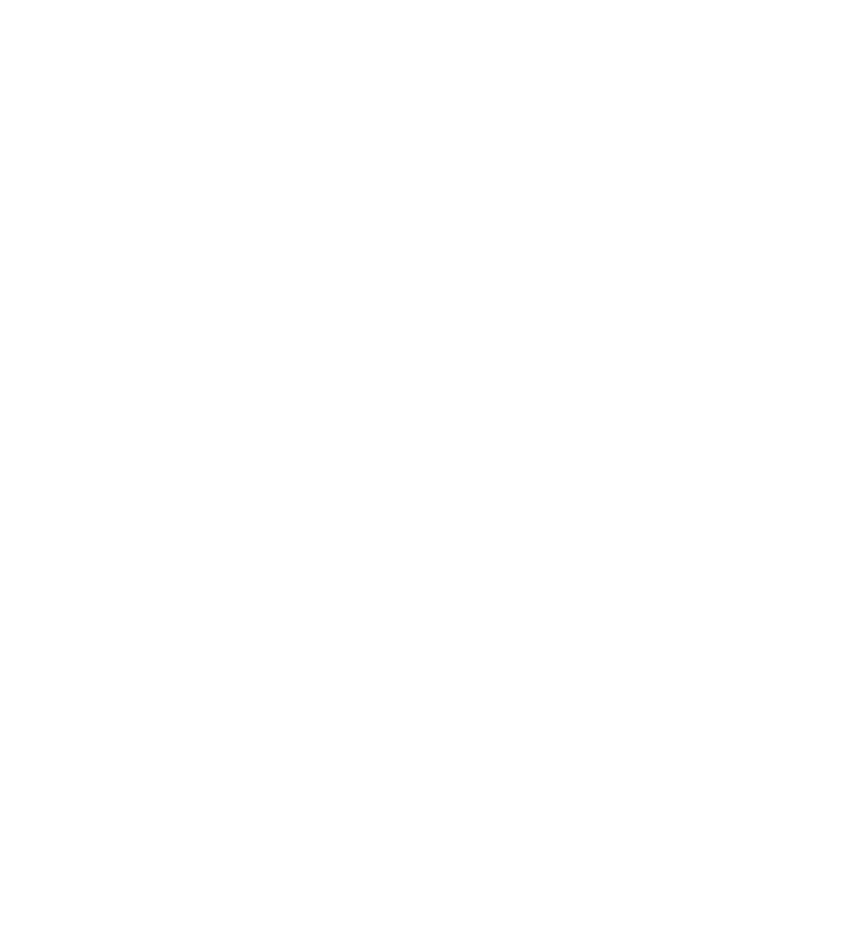
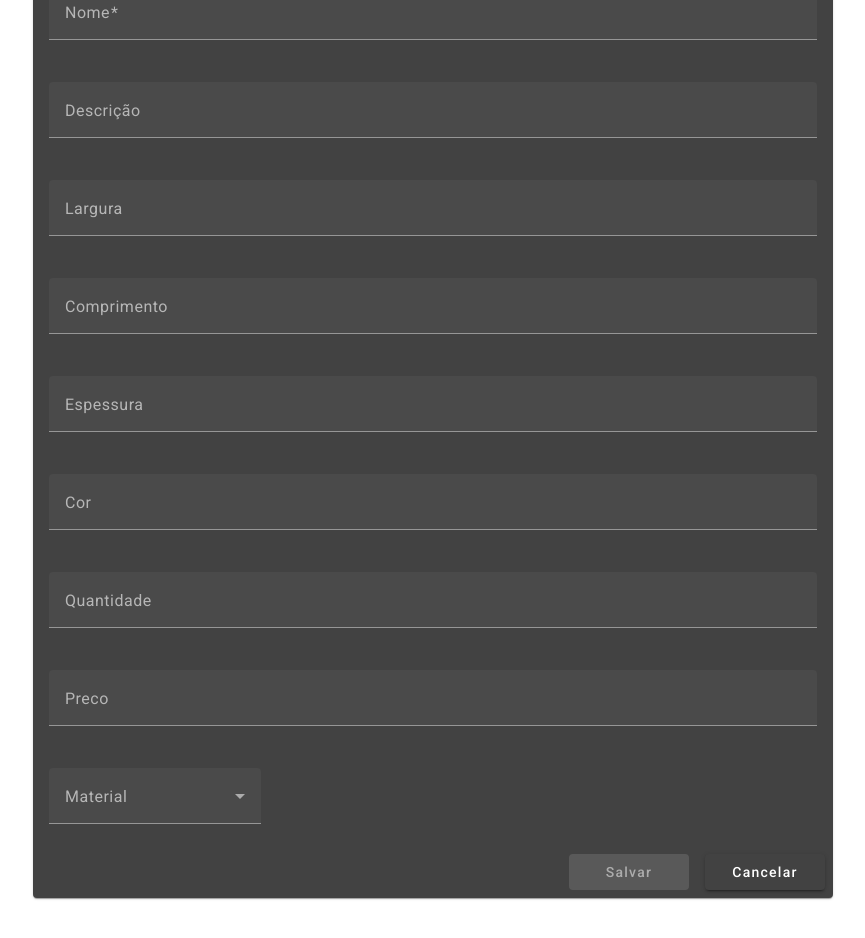
Before and after one commit to leocs000/m-de-madeira, an Angular app: page /madeira/new in a window 1280 px wide. Shown: the part 160-1098 px from the top of the page, without its empty margins (207-1072 px from the left). Before the commit the page ends 816 px from the top, so only its background shows below. Built offline with nearby package versions, Linux system fonts and the light colour scheme.

Commit message:
adicionando CREAT-form de madeira

```diff
--- a/src/app/components/estado/estado-form/estado-form.component.html
+++ b/src/app/components/estado/estado-form/estado-form.component.html
@@ -1,4 +1,4 @@
-<mat-toolbar color="primary" class="toobar-title"> Cadastro de Estado </mat-toolbar>
+<mat-toolbar color="primary" class="toolbar-title"> Cadastro de Estado </mat-toolbar>
 <div class="form-container">
   <mat-card>
     <mat-card-content>
--- a/src/app/components/madeira/madeira-form/madeira-form.component.css
+++ b/src/app/components/madeira/madeira-form/madeira-form.component.css
@@ -0,0 +1,35 @@
+.toolbar-title{
+  display: flex;
+  justify-content: center;
+  font-size: x-large;
+}
+
+/* mat-form-fild */
+.full-width-input{
+  width: 100%;
+  margin-bottom: 20px;
+}
+
+mat-card{
+  max-width: 800px;
+  margin: 2rem auto;
+  /* centraliza horizontalmente*/
+}
+
+mat-card-actions{
+  display: flex;
+  justify-content: flex-end;
+}
+
+/* para a div */
+.form-container{
+  padding: 2rem;
+}
+
+button[mat-raised-button]{
+  width: 120px;
+}
+
+button[mat-raised-button]:not(:last-child){
+  margin-right: 1rem;
+}
--- a/src/app/components/madeira/madeira-form/madeira-form.component.html
+++ b/src/app/components/madeira/madeira-form/madeira-form.component.html
@@ -1 +1,74 @@
-<p>madeira-form works!</p>
+<mat-toolbar color="primary" class="toolbar-title"> Cadastro de Produtos </mat-toolbar>
+<div class="form-container">
+  <mat-card>
+    <mat-card-content>
+      <form [formGroup]="formGroup">
+        <mat-form-field appearance="fill" class="full-width-input">
+          <mat-label>Nome</mat-label>
+          <input matInput type="text" formControlName="nome">
+          <mat-error *ngIf="formGroup.get('nome') &&
+                                    formGroup.get('nome')?.invalid &&
+                                    formGroup.get('nome')?.touched">
+            O Nome é obrigatória.
+          </mat-error>
+        </mat-form-field>
+        <mat-form-field appearance="fill" class="full-width-input">
+          <mat-label>Descrição</mat-label>
+          <input matInput type="text" formControlName="descricao">
+        </mat-form-field>
+        <mat-form-field appearance="fill" class="full-width-input">
+          <mat-label>Largura</mat-label>
+          <input matInput type="text" formControlName="largura">
+        </mat-form-field>
+        <mat-form-field appearance="fill" class="full-width-input">
+          <mat-label>Comprimento</mat-label>
+          <input matInput type="text" formControlName="comprimento">
+        </mat-form-field>
+        <mat-form-field appearance="fill" class="full-width-input">
+          <mat-label>Espessura</mat-label>
+          <input matInput type="text" formControlName="espessura">
+        </mat-form-field>
+        <mat-form-field appearance="fill" class="full-width-input">
+          <mat-label>Cor</mat-label>
+          <input matInput type="text" formControlName="cor">
+        </mat-form-field>
+        <mat-form-field appearance="fill" class="full-width-input">
+          <mat-label>Quantidade</mat-label>
+          <input matInput type="text" formControlName="quantidade">
+        </mat-form-field>
+        <mat-form-field appearance="fill" class="full-width-input">
+          <mat-label>Preco</mat-label>
+          <input matInput type="text" formControlName="preco">
+        </mat-form-field>
+        <mat-form-field appearance="fill">
+          <mat-label>Material</mat-label>
+          <mat-select formControlName="material">
+            @for (material of materiais; track material.id) {
+            <mat-option [value]="material">
+              {{material.nomeMaterial}}
+            </mat-option>
+            }
+          </mat-select>
+        </mat-form-field>
+
+      </form>
+    </mat-card-content>
+    <mat-card-actions>
+      <button mat-raised-button color="primary"
+              (click)="salvar()"
+              [disabled]="formGroup.invalid">
+              Salvar
+      </button>
+      <button mat-raised-button color="primary"
+              *ngIf="formGroup?.get('id')?.value"
+              (click)="excluir()"
+              [disabled]="formGroup.invalid">
+              Excluir
+      </button>
+      <button mat-raised-button
+              routerLink="/madeira">
+              Cancelar
+      </button>
+    </mat-card-actions>
+  </mat-card>
+</div>
--- a/src/app/components/madeira/madeira-form/madeira-form.component.ts
+++ b/src/app/components/madeira/madeira-form/madeira-form.component.ts
@@ -1,12 +1,139 @@
-import { Component } from '@angular/core';
+import { NgIf } from '@angular/common';
+import { Component, OnInit } from '@angular/core';
+import { ReactiveFormsModule, FormGroup, FormBuilder, Validators } from '@angular/forms';
+import { MatButtonModule } from '@angular/material/button';
+import { MatCardModule } from '@angular/material/card';
+import { MatFormFieldModule } from '@angular/material/form-field';
+import { MatInputModule } from '@angular/material/input';
+import { MatToolbarModule } from '@angular/material/toolbar';
+import { Router, ActivatedRoute, RouterModule } from '@angular/router';
+import { MadeiraService } from '../../../services/madeira.service';
+import { Madeira } from '../../../models/madeira.model';
+import { MaterialService } from '../../../services/material.service';
+import { Material } from '../../../models/material.model';
+import { TipoCorte } from '../../../models/tipo-corte.model';
+import { MatSelectModule } from '@angular/material/select';
 
 @Component({
   selector: 'app-madeira-form',
   standalone: true,
-  imports: [],
+  imports: [NgIf, ReactiveFormsModule, MatFormFieldModule,
+    MatInputModule, MatButtonModule, MatCardModule, MatToolbarModule,
+    RouterModule, MatSelectModule],
   templateUrl: './madeira-form.component.html',
   styleUrl: './madeira-form.component.css'
 })
-export class MadeiraFormComponent {
+export class MadeiraFormComponent implements OnInit {
+  formGroup: FormGroup;
+  materiais: Material[] = [];
+  tiposDeCortes: TipoCorte[] = [];
 
+  constructor(private formBuilder: FormBuilder,
+    private madeiraService: MadeiraService,
+    private materialService: MaterialService,
+    private router: Router,
+    private activatedRoute: ActivatedRoute) {
+
+    const madeira: Madeira = this.activatedRoute.snapshot.data['madeira'];
+
+    this.formGroup = this.formBuilder.group({
+      id: [null],
+      nome: ['', Validators.required],
+      descricao: [null],
+      largura: [null],
+      comprimento: [null],
+      espessura: [null],
+      cor: [null],
+      quantidade: [null],
+      preco: [null],
+      material: [null],
+      tipoCorte: [null],
+      fornecedor: [null],
+      acabamento: [null]
+    });
+  }
+  ngOnInit(): void {
+    this.materialService.findAll().subscribe(data => {
+      this.materiais = data;
+      this.initializeForm
+    })
+  }
+  initializeForm() {
+    const madeira: Madeira = this.activatedRoute.snapshot.data['madeira'];
+
+    const material = this.materiais
+      .find(material => material.id === (madeira?.material?.id || null));
+
+    this.formGroup = this.formBuilder.group({
+      id: [(madeira && madeira.id) ? madeira.id : null],
+      nome: [(madeira && madeira.nome) ? madeira.nome : '', Validators.required],
+      descricao: [(madeira && madeira.descricao) ? madeira.descricao : '', Validators.required],
+      largura: [(madeira && madeira.largura) ? madeira.largura : null],
+      comprimento: [(madeira && madeira.comprimento) ? madeira.comprimento : null],
+      espessura: [(madeira && madeira.espessura) ? madeira.espessura : null],
+      cor: [(madeira && madeira.cor) ? madeira.cor : null],
+      quantidade: [(madeira && madeira.quantidade) ? madeira.quantidade : null],
+      preco: [(madeira && madeira.preco) ? madeira.preco : null],
+      material: [material],
+      tipoCorte: [null],
+      fornecedor: [null],
+      acabamento: [null]
+    });
+  }
+
+  salvar() {
+    if (this.formGroup.valid) {
+      const madeira = this.formGroup.value;
+      if (madeira.id == null) {
+        this.madeiraService.insert(madeira).subscribe({
+          next: (madeiraCadastrada) => {
+            this.router.navigateByUrl('/madeira');
+          },
+          error: (errorResponse) => {
+            console.log('Erro ao incluir' + JSON.stringify(errorResponse));
+          }
+        });
+      } else {
+        this.madeiraService.update(madeira).subscribe({
+          next: (madeiraAlterada) => {
+            this.router.navigateByUrl('/madeira');
+          },
+          error: (err) => {
+            console.log('Erro ao alterar' + JSON.stringify(err));
+          }
+        })
+      }
+    }
+  }
+
+  excluir() {
+    if (this.formGroup.valid) {
+      const madeira = this.formGroup.value;
+
+      if (madeira.id != null) {
+        this.madeiraService.delete(madeira).subscribe({
+          next: () => {
+            this.router.navigateByUrl('/madeira');
+          },
+          error: (err) => {
+            console.log('Erro ao excluir' + JSON.stringify(err));
+          }
+        });
+      }
+    }
+  }
+
+  /* OnSubmit(){
+    if(this.formGroup.valid){
+      const novoEstado = this.formGroup.value;
+      this.estadoService.insert(novoEstado).subscribe({
+        next: (estadoCadastrado) => {
+          this.router.navigateByUrl('/estados');
+        },
+        error: (err) => {
+          console.log('Erro ao salvar' + JSON.stringify(err));
+        }
+      })
+    }
+  } */
 }
--- a/src/app/components/madeira/madeira-list/madeira-list.component.css
+++ b/src/app/components/madeira/madeira-list/madeira-list.component.css
@@ -0,0 +1,31 @@
+.toolbar-title{
+  flex: 1;
+  text-align: center;
+}
+
+.flex-container{
+  display: flex;
+  align-items: center;
+  width: 100%;
+}
+
+.mat-column-id{
+  width: 5em;
+  border-right: 1px solid currentColor;
+  padding-right: 244 px;
+  text-align: center;
+}
+
+.mat-column-nome{
+  width: 100%;
+}
+
+.mat-column-sigla{
+  text-align: center;
+  width: 5em;
+}
+
+.mat-column-acao{
+  text-align: center;
+  min-width: 10em;
+}
--- a/src/app/services/estado.service.ts
+++ b/src/app/services/estado.service.ts
@@ -8,7 +8,8 @@
   providedIn: 'root'
 })
 export class EstadoService {
-  private baseUrl = './assets/Estados.json'
+  private baseUrl = 'http://localhost:8080/estados'
+//  private baseUrl = './assets/Estados.json'
 
   constructor(private httpClient: HttpClient) { }
 
@@ -21,10 +22,12 @@
   }
 
   insert(estado: Estado): Observable<Estado>{
+    console.log(estado);
     return this.httpClient.post<Estado>(this.baseUrl, estado);
   }
 
   update(estado: Estado): Observable<Estado>{
+    console.log(estado);
     return this.httpClient.put<Estado>(`${this.baseUrl}/${estado.id}`, estado);
   }
 
--- a/src/app/services/madeira.service.ts
+++ b/src/app/services/madeira.service.ts
@@ -21,14 +21,24 @@
   }
 
   insert(madeira: Madeira): Observable<Madeira>{
+    /*
     const data = {
-      ...madeira,
+      idM: madeira.id,
+      nomeMadeira: madeira.nome,
+      descricaoMadeira: madeira.descricao,
       idMaterial: madeira.material.id,
       idTipoCorte: madeira.tipoCorte.id,
       idFornecedor: madeira.fornecedor.id,
       idAcabamento: madeira.acabamento.id
     }
+    console.log(data);
+    return this.httpClient.post<Madeira>(this.baseUrl, data); */
+
+    const { id, ...data } = madeira;
+
+    console.log(data);
     return this.httpClient.post<Madeira>(this.baseUrl, data);
+
   }
 
   update(madeira: Madeira): Observable<Madeira>{
```
Also changed, not shown: src/app/services/material.service.ts (added, +36 -0 lines), src/assets/Madeiras.json (+5 -5 lines).
